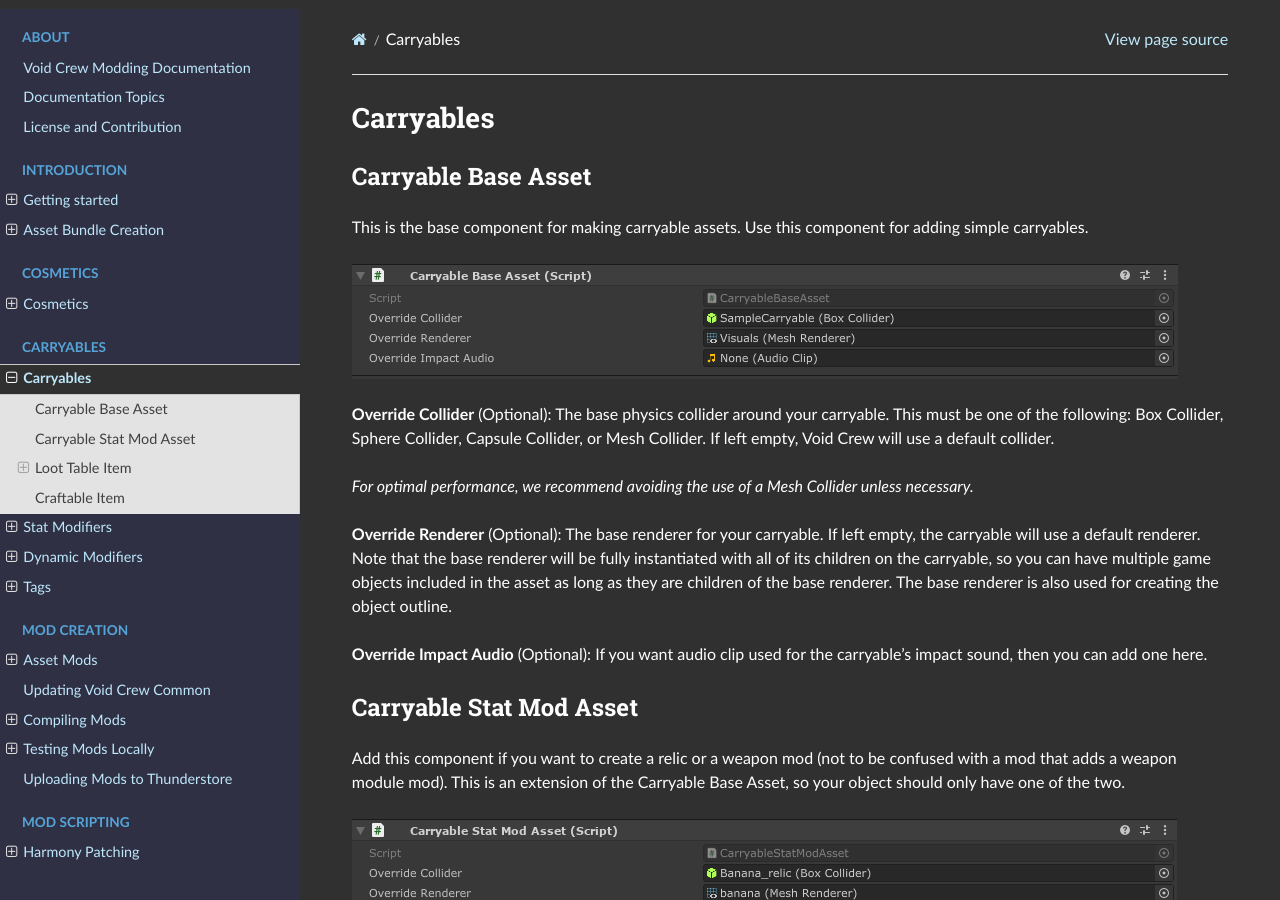
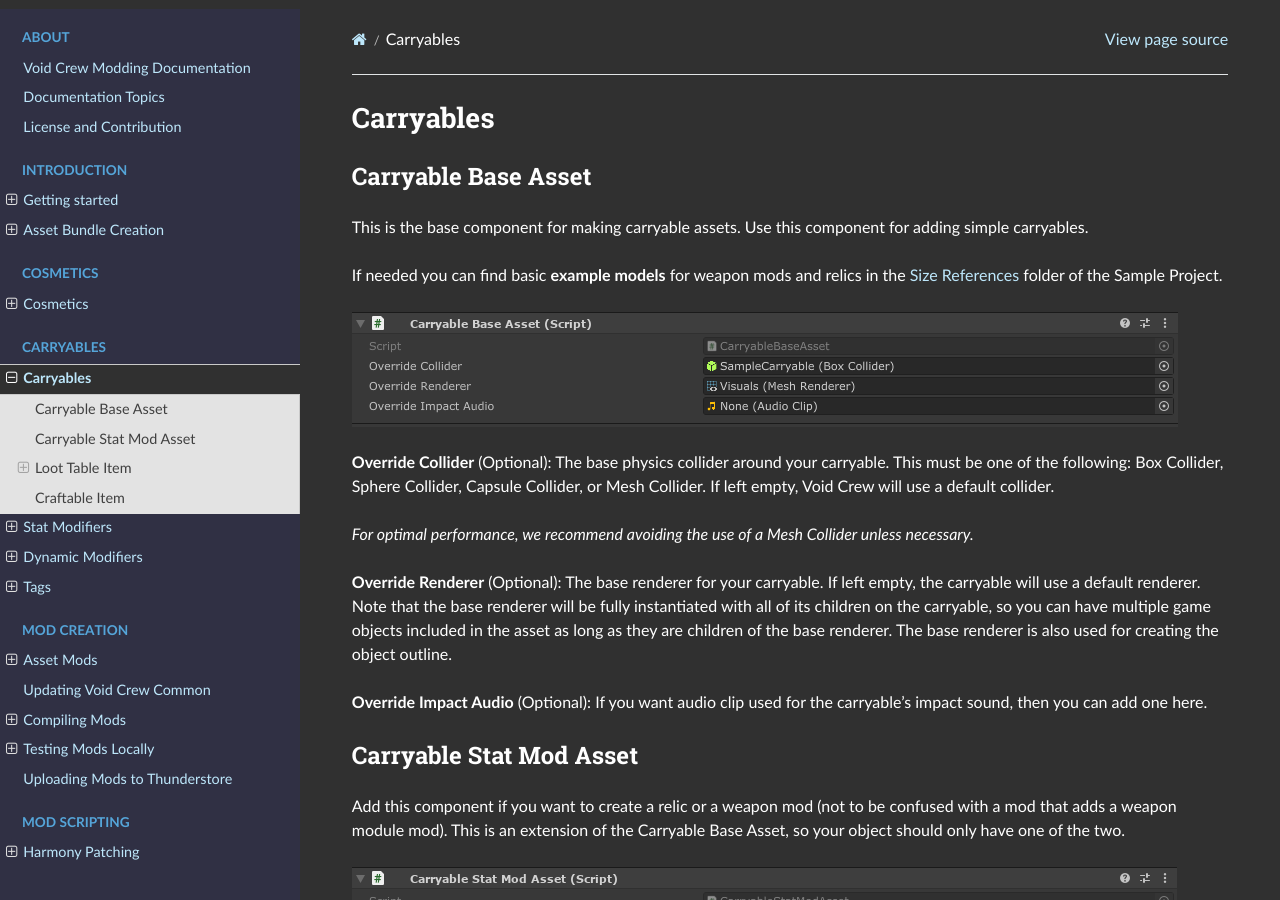
Before and after one commit to HutlihutGames/void_crew_modding_documentation, a Sphinx documentation site: the page built from Docs/Carryables/Carryables.md, in a window 1280 px wide and 900 px high. Built offline with Sphinx 7.4.7 and the Read the Docs theme 3.1.0, drawn with Linux system fonts in a browser that asks for light colours.

Commit message:
Added another reference to the example models in the carryables chapter

```diff
--- a/Docs/Carryables/Carryables.md
+++ b/Docs/Carryables/Carryables.md
@@ -1,6 +1,9 @@
 # Carryables
 ## Carryable Base Asset
 This is the base component for making carryable assets. Use this component for adding simple carryables.
+
+If needed you can find basic **example models** for weapon mods and relics in the
+[Size References](https://github.com/HutlihutGames/void_crew_mods_sample/tree/master/Assets/SizeReferences) folder of the Sample Project.
 
 ![CarryableBaseAsset](img/CarryableBaseAsset.png)
 
```
